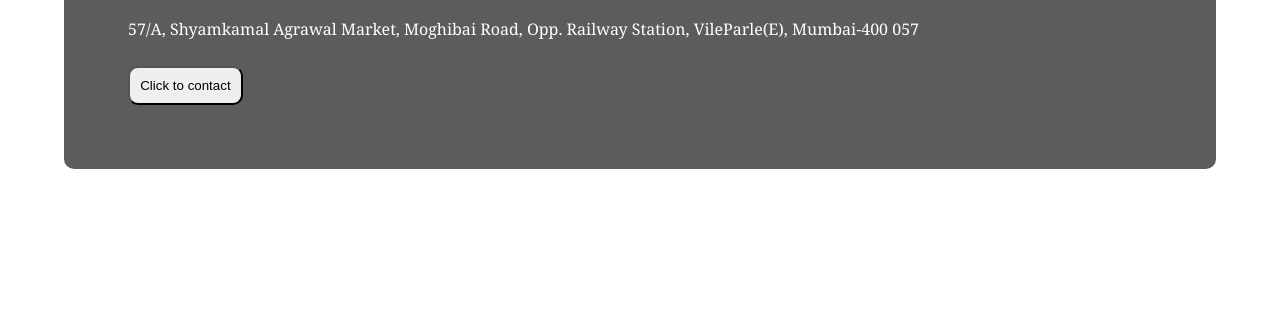
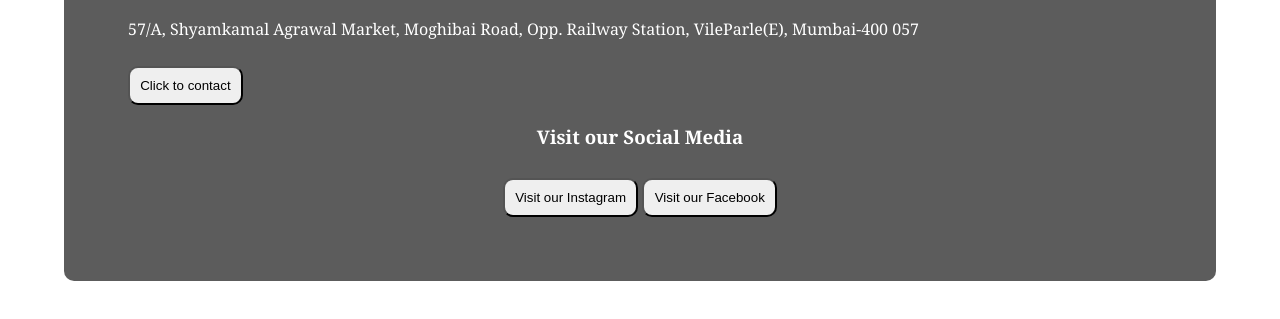
Before and after one commit to SarthAradhye/SumeetShubhLabh, a plain HTML site: page index.html in a window 1280 px wide. Shown: the part 459-778 px from the top of the page. Drawn offline with Linux system fonts and the light colour scheme.

Commit message:
social media added

```diff
--- a/index.html
+++ b/index.html
@@ -45,6 +45,9 @@
             background-color: #000;
             color: #fff;
         }
+        .socialMedia{
+            text-align: center;
+        }
         @media (max-width:400px) {
             header{
                 display: grid;
@@ -69,12 +72,23 @@
             <h4>Owner</h4>
             <p>57/A, Shyamkamal Agrawal Market, Moghibai Road, Opp. Railway Station, VileParle(E), Mumbai-400 057</p>
             <button onclick="whatsapp()">Click to contact</button>
+            <div class="socialMedia">
+                <h3>Visit our Social Media</h3>
+                <button class="social" onclick="insta()">Visit our Instagram</button>
+                <button class="social" onclick="Facebook()">Visit our Facebook</button>
+            </div>
         </div>
     </div>
     <script>
         function whatsapp() {
             window.location.href = "https://wa.me/919967112828"
         }
+        function insta(){
+            window.location.href = "https://www.instagram.com/shubhlabh_ethnicwear_studio?igsh=MTJiaTBqYmVub3BueQ=="
+        }
+        function Facebook(){
+            window.location.href = "https://www.facebook.com/share/1CdgZ7ab4t/"
+        }
     </script>
 </body>
 
```
